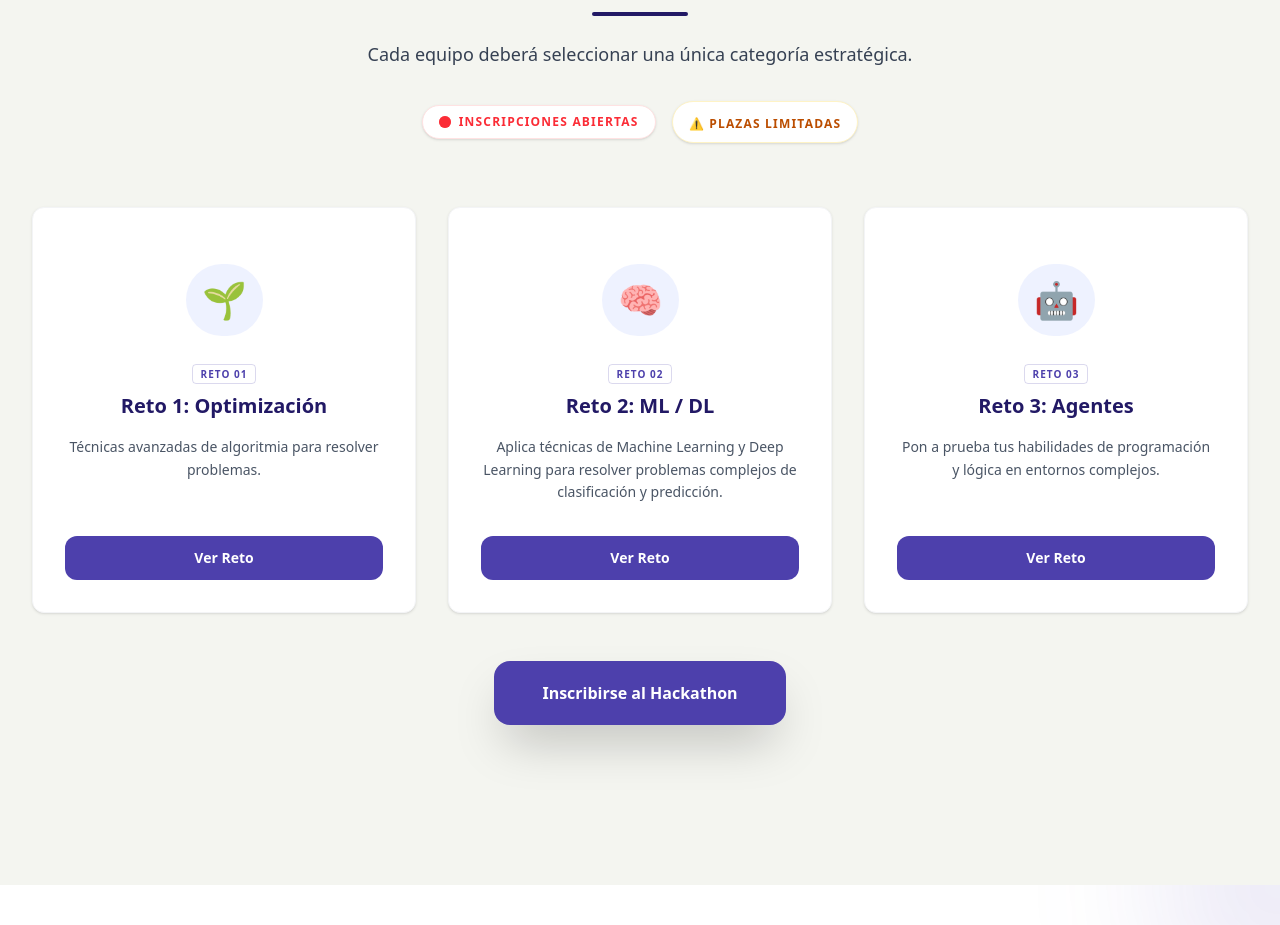
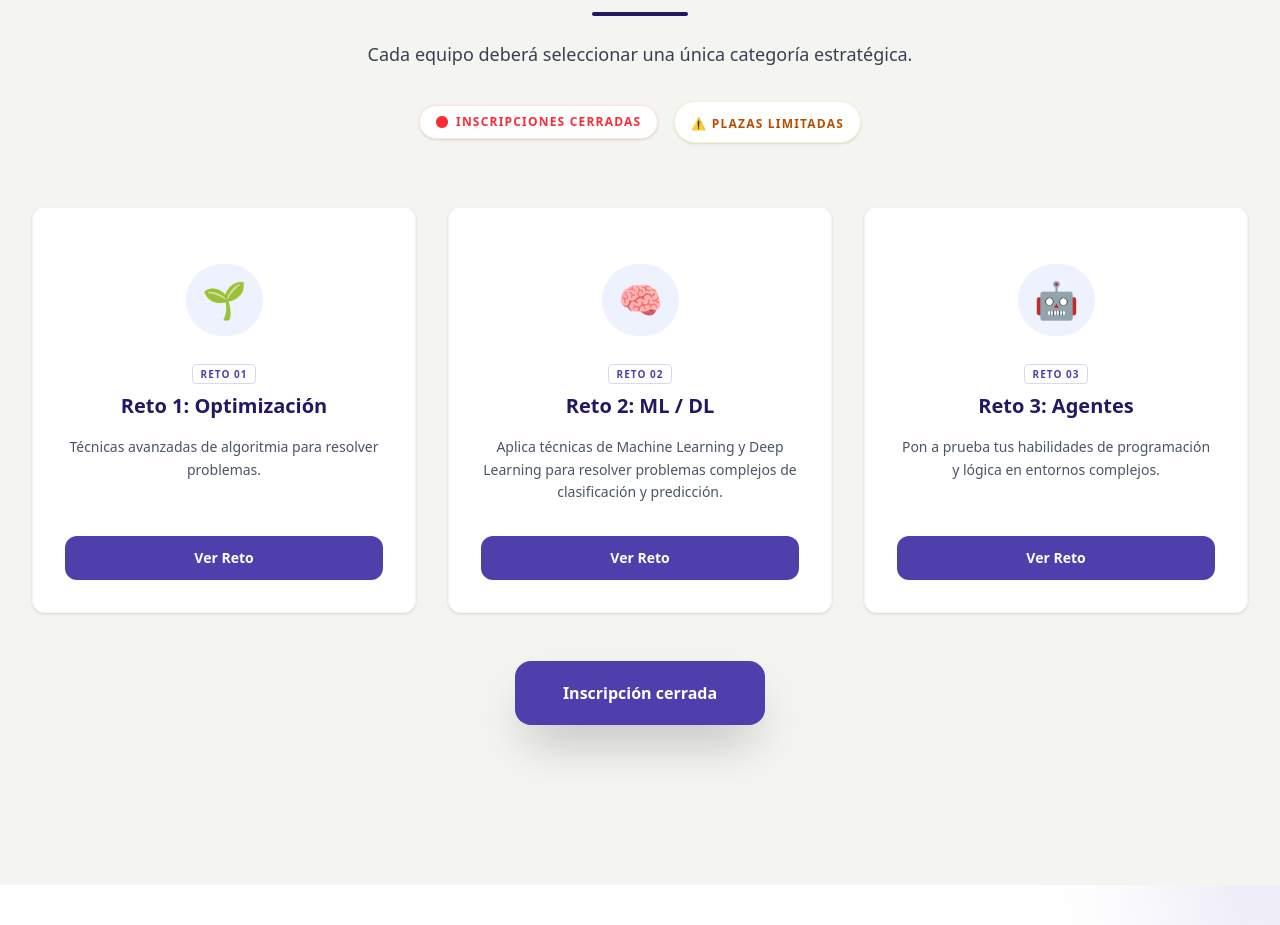
Before and after one commit to asociacion-ia/aiaweb, an Astro site: page /hackaton in a window 1280 px wide. Shown: the part 1399-2324 px from the top of the page. Built offline with nearby package versions, Linux system fonts and the light colour scheme; Astro itself is replaced by a stand-in of ours.

Commit message:
Please provide the code changes or the diff you would like me to summarize.

```diff
--- a/src/components/Navbar.astro
+++ b/src/components/Navbar.astro
@@ -259,7 +259,7 @@ import logoaso from "../assets/logoaso.png";
             "challenges.title": "Elige tu desafío",
             "challenges.desc":
                 "Cada equipo deberá seleccionar una única categoría estratégica.",
-            "challenges.status.open": "Inscripciones Abiertas",
+            "challenges.status.open": "Inscripciones Cerradas",
             "challenges.status.limited": "⚠️ Plazas Limitadas",
             "challenges.ml.id": "RETO 01",
             "challenges.ml.title1": "Reto 1: Optimización",
@@ -273,7 +273,7 @@ import logoaso from "../assets/logoaso.png";
             "challenges.rl.title": "Reto 3: Agentes",
             "challenges.rl.desc":
                 "Pon a prueba tus habilidades de programación y lógica en entornos complejos.",
-            "challenges.btn.register": "Inscribirse al Hackathon",
+            "challenges.btn.register": "Inscripción cerrada",
             "challenges.btn.view": "Ver Reto",
             "location.title": "Sede del Evento",
             "location.desc":
--- a/src/i18n/translations.js
+++ b/src/i18n/translations.js
@@ -41,7 +41,7 @@ export const translations = {
         // Challenges
         "challenges.title": "Elige tu desafío",
         "challenges.desc": "Cada equipo deberá seleccionar una única categoría estratégica.<br>No lo pienses más, elige tu camino y empieza a construir.",
-        "challenges.status.open": "Inscripciones Abiertas",
+        "challenges.status.open": "Inscripciones Cerradas",
         "challenges.status.limited": "⚠️ Plazas Limitadas",
         "challenges.ml.id": "RETO 01",
         "challenges.ml.title1": "Reto 1: Optimización.",
@@ -52,7 +52,7 @@ export const translations = {
         "challenges.rl.id": "RETO 03",
         "challenges.rl.title": "Reto 3: Agentes",
         "challenges.rl.desc": "Pon a prueba tus habilidades a través del entreno de agentes.",
-        "challenges.btn.register": "Inscribirse al Hackathon",
+        "challenges.btn.register": "Inscripción cerrada",
         "challenges.btn.view": "Ver Reto",
 
         // Location
```
